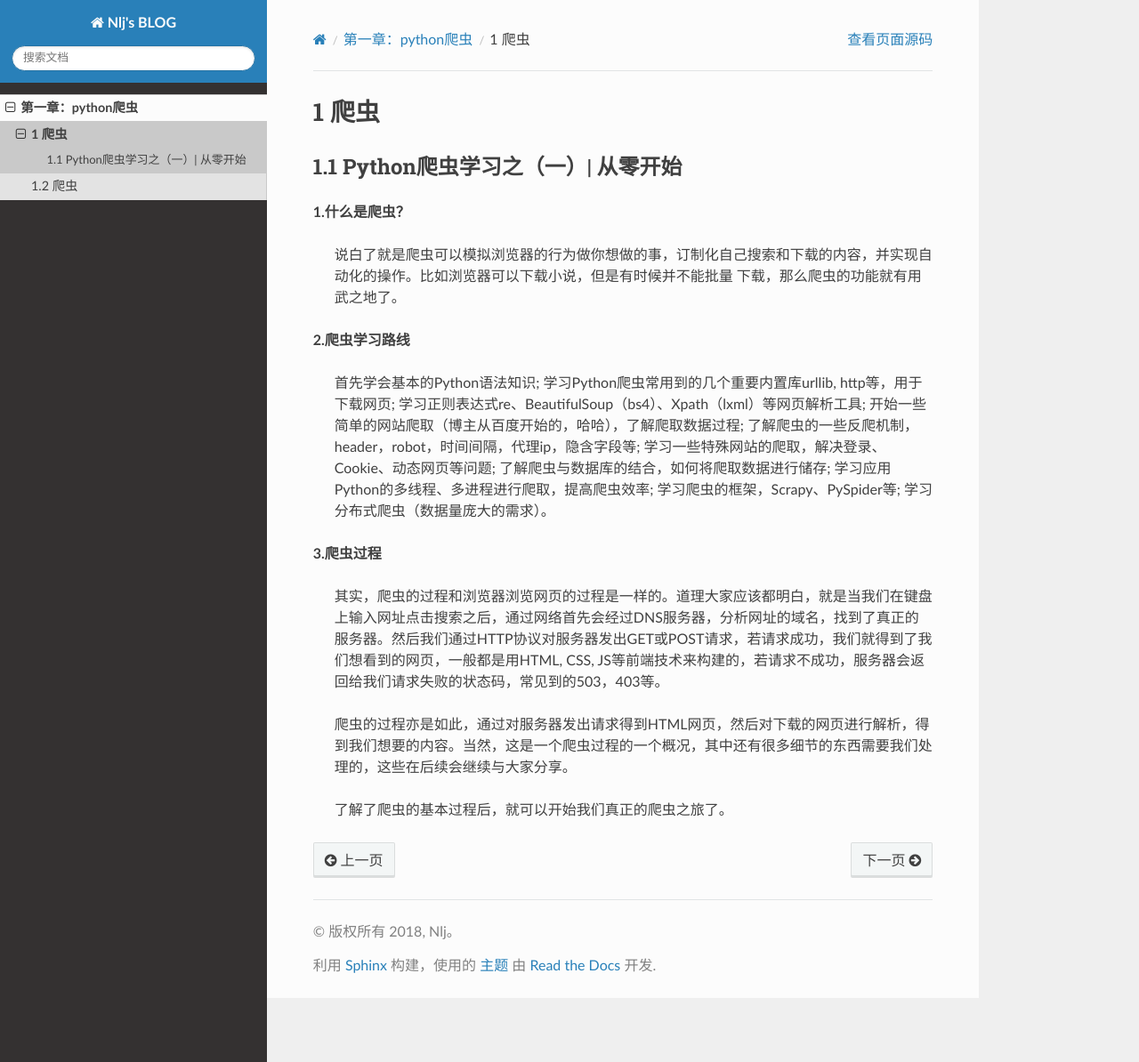
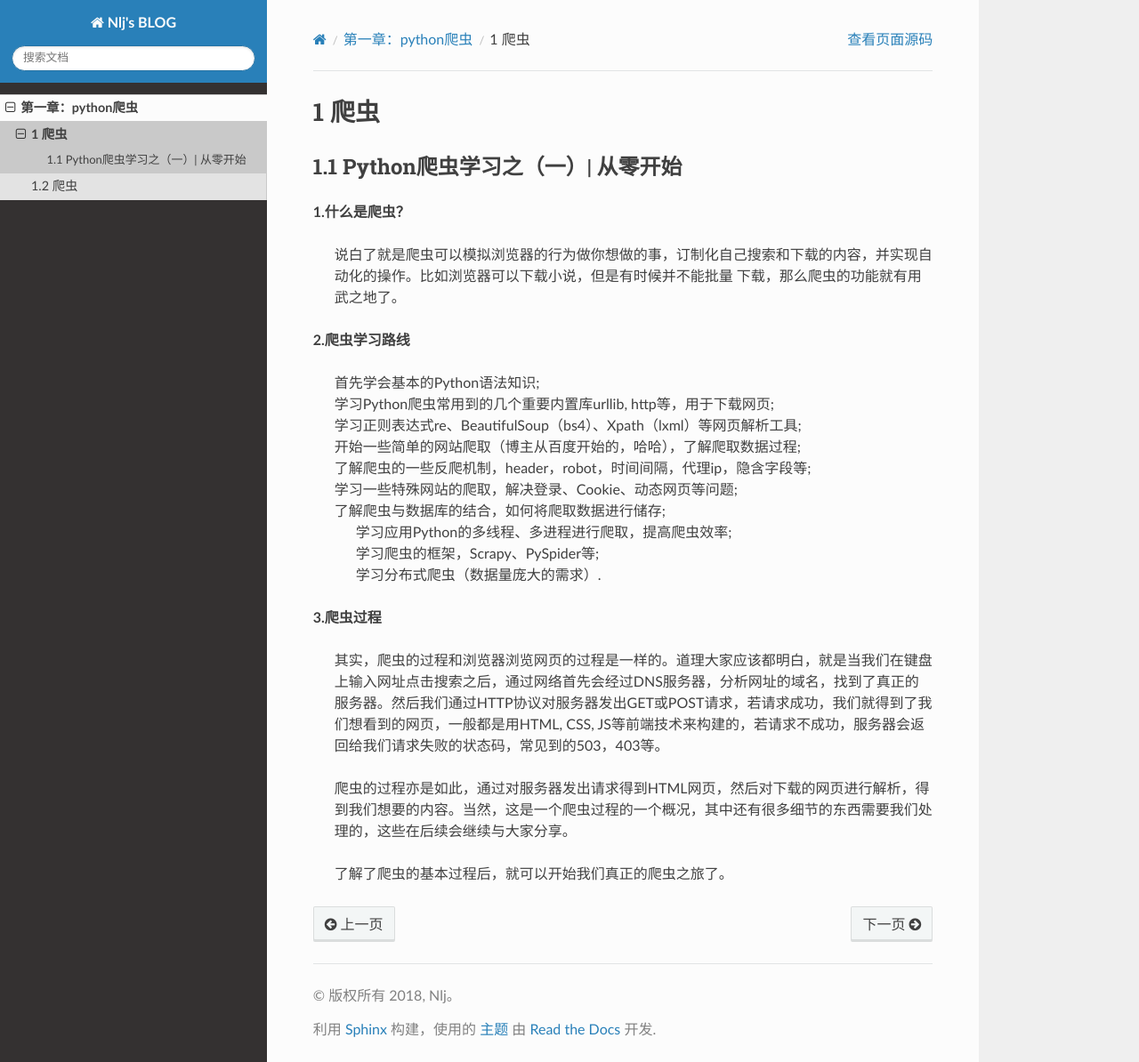
Before and after one commit to nanlijun/blogs, a Sphinx documentation site: the page built from source/contents/c01/p01_structer.rst, in a window 1280 px wide and 1194 px high. Shown: the whole window at 89% size. Built offline with Sphinx 7.4.7 and the Read the Docs theme 2.0.0, drawn with Linux system fonts in a browser that asks for light colours.

Commit message:
提交blogs到本地仓库

```diff
--- a/source/contents/c01/p01_structer.rst
+++ b/source/contents/c01/p01_structer.rst
@@ -12,16 +12,16 @@
 
 **2.爬虫学习路线**
 
- 首先学会基本的Python语法知识;
- 学习Python爬虫常用到的几个重要内置库urllib, http等，用于下载网页;
- 学习正则表达式re、BeautifulSoup（bs4）、Xpath（lxml）等网页解析工具;
- 开始一些简单的网站爬取（博主从百度开始的，哈哈），了解爬取数据过程;
- 了解爬虫的一些反爬机制，header，robot，时间间隔，代理ip，隐含字段等;
- 学习一些特殊网站的爬取，解决登录、Cookie、动态网页等问题;
- 了解爬虫与数据库的结合，如何将爬取数据进行储存;
- 学习应用Python的多线程、多进程进行爬取，提高爬虫效率;
- 学习爬虫的框架，Scrapy、PySpider等;
- 学习分布式爬虫（数据量庞大的需求）。
+ | 首先学会基本的Python语法知识;
+ | 学习Python爬虫常用到的几个重要内置库urllib, http等，用于下载网页;
+ | 学习正则表达式re、BeautifulSoup（bs4）、Xpath（lxml）等网页解析工具;
+ | 开始一些简单的网站爬取（博主从百度开始的，哈哈），了解爬取数据过程;
+ | 了解爬虫的一些反爬机制，header，robot，时间间隔，代理ip，隐含字段等;
+ | 学习一些特殊网站的爬取，解决登录、Cookie、动态网页等问题;
+ | 了解爬虫与数据库的结合，如何将爬取数据进行储存;
+ |  学习应用Python的多线程、多进程进行爬取，提高爬虫效率;
+ |  学习爬虫的框架，Scrapy、PySpider等;
+ |  学习分布式爬虫（数据量庞大的需求）.
 
 **3.爬虫过程**
 
```
